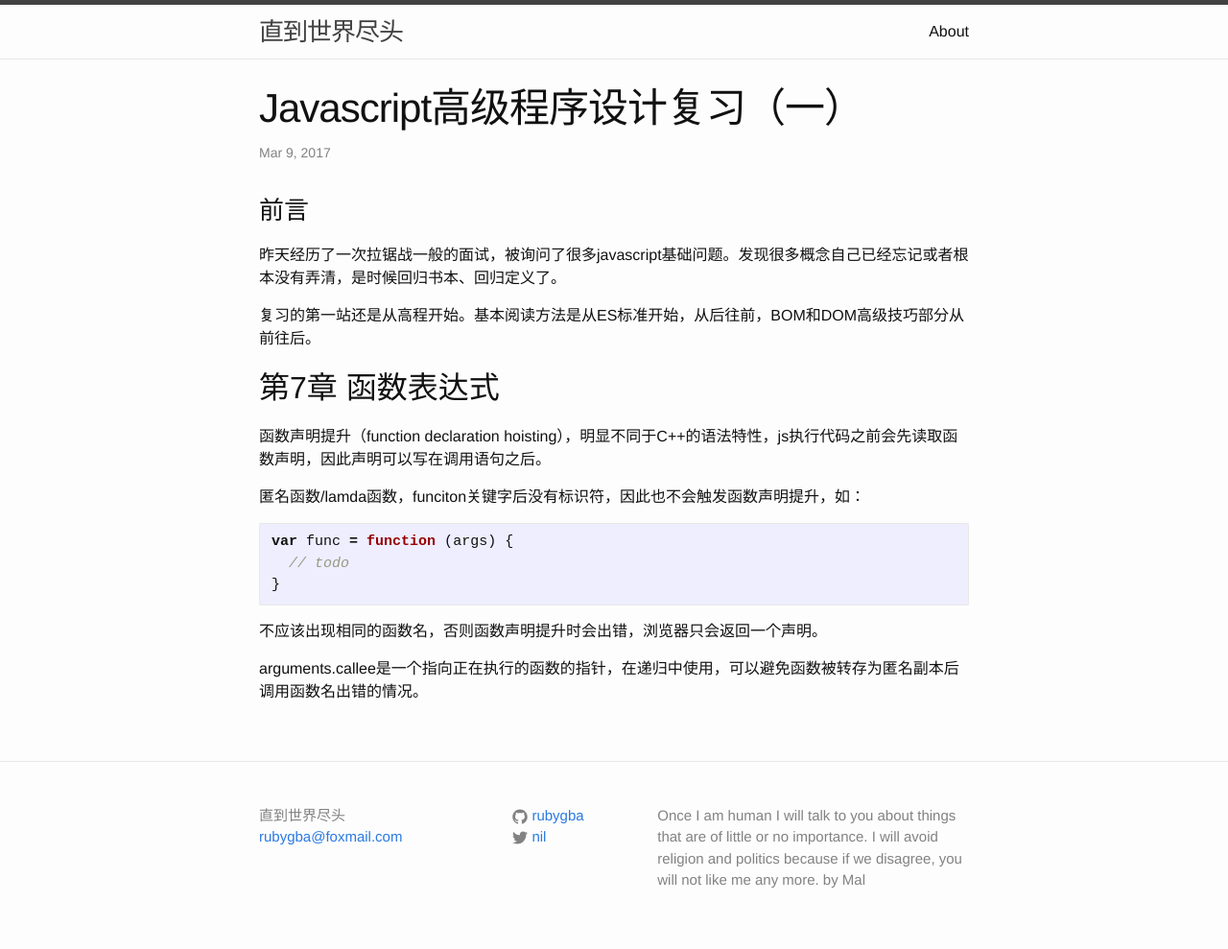
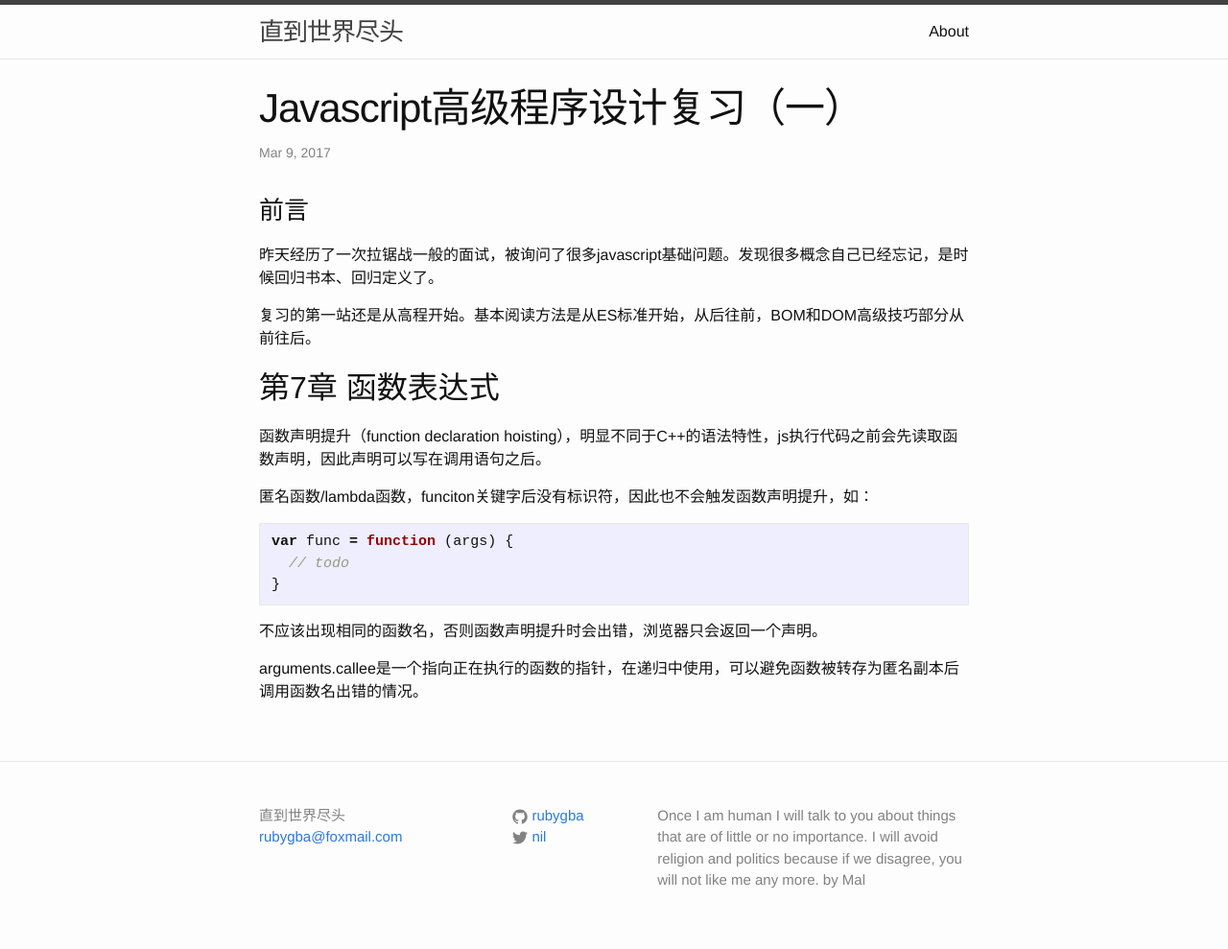
Before and after one commit to rubygba/blog, a Jekyll site: the page built from _posts/2017-03-09-pro-javascript-review-note-0.md, in a window 1280 px wide. Shown: the whole page at 96% size. Built offline with Jekyll 4.4.1, drawn with Linux system fonts in a browser that asks for light colours; comment, search, counter and statistics services are not loaded.

Commit message:
few fixed

````diff
--- a/_posts/2017-03-09-pro-javascript-review-note-0.md
+++ b/_posts/2017-03-09-pro-javascript-review-note-0.md
@@ -7,7 +7,7 @@ tags: tag
 
 ### 前言
 
-昨天经历了一次拉锯战一般的面试，被询问了很多javascript基础问题。发现很多概念自己已经忘记或者根本没有弄清，是时候回归书本、回归定义了。
+昨天经历了一次拉锯战一般的面试，被询问了很多javascript基础问题。发现很多概念自己已经忘记，是时候回归书本、回归定义了。
 
 复习的第一站还是从高程开始。基本阅读方法是从ES标准开始，从后往前，BOM和DOM高级技巧部分从前往后。
 
@@ -15,7 +15,7 @@ tags: tag
 
 函数声明提升（function declaration hoisting），明显不同于C++的语法特性，js执行代码之前会先读取函数声明，因此声明可以写在调用语句之后。
 
-匿名函数/lamda函数，funciton关键字后没有标识符，因此也不会触发函数声明提升，如：
+匿名函数/lambda函数，funciton关键字后没有标识符，因此也不会触发函数声明提升，如：
 
 ``` javascript
 var func = function (args) {
````
